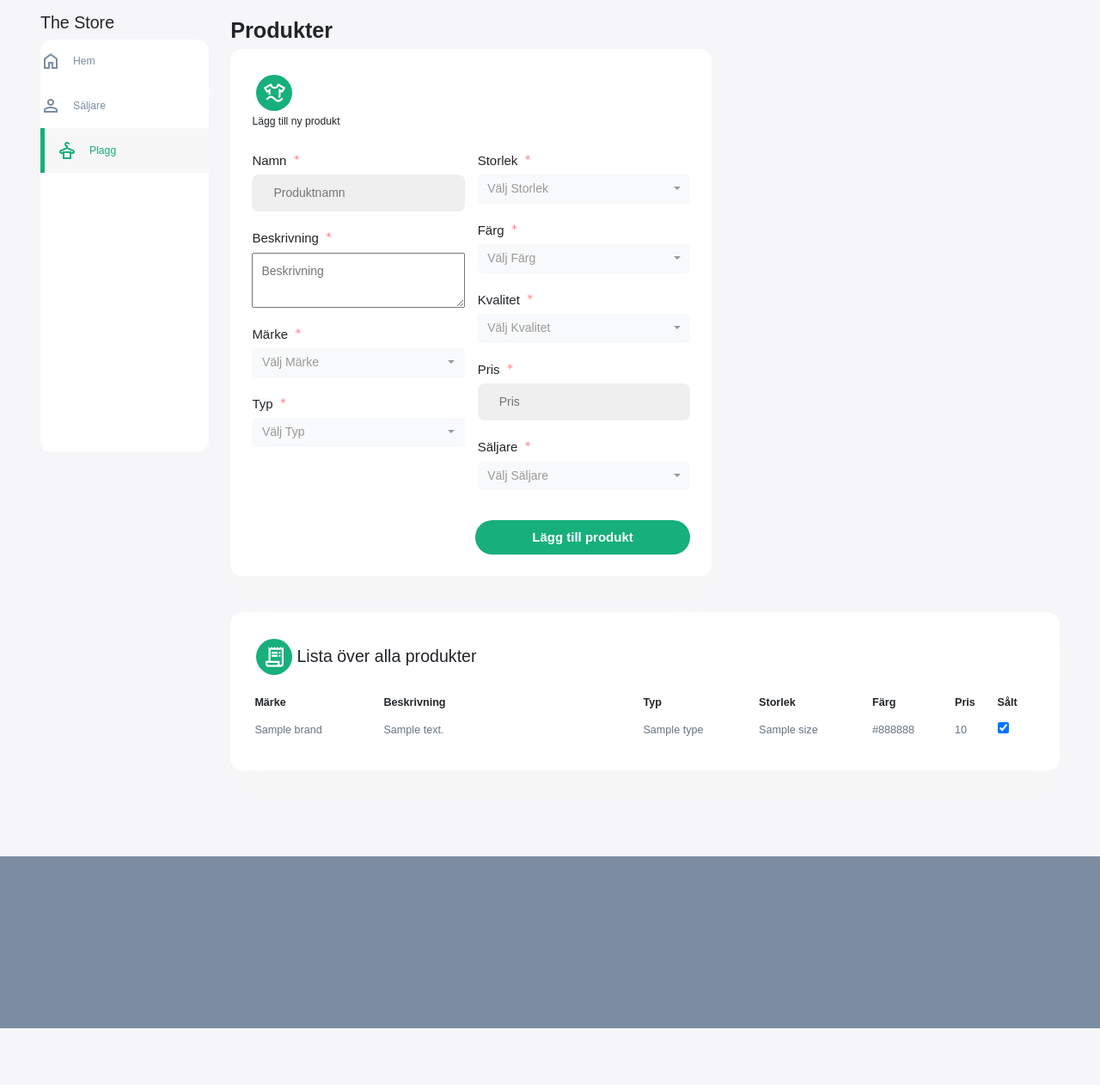
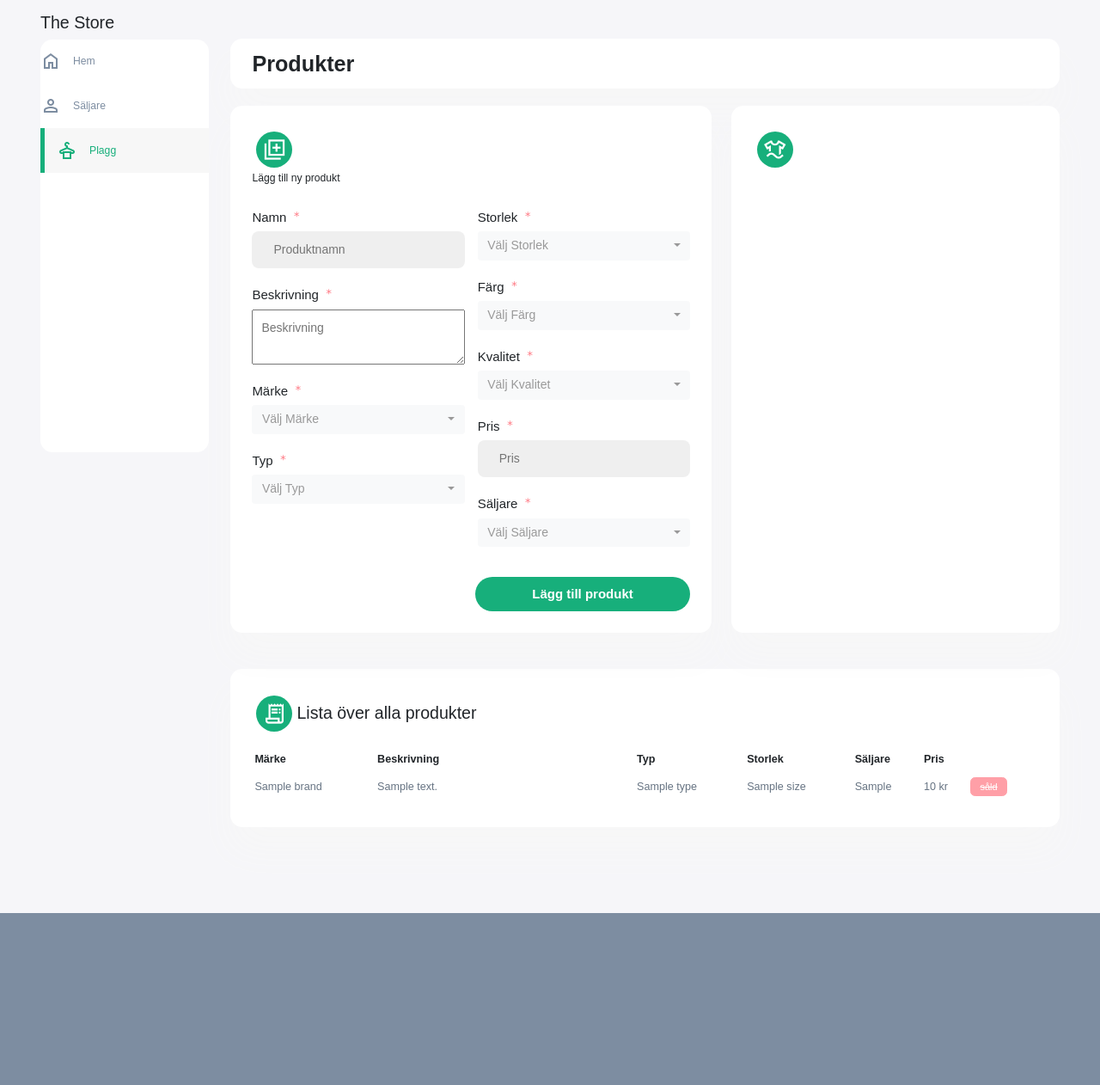
Before and after one commit to chrissilliw/TheStore, a PHP site: page /products.php in a window 1280 px wide. Shown: the whole page at 86% size. Before the commit the page ends 1196 px from the top, so only its background shows below. Run offline with PHP 8.4, Linux system fonts and the light colour scheme; tables that the repository leaves empty or names only in its code hold one stand-in row (values such as "Sample post").

Commit message:
sold function work

```diff
--- a/classes/product/product-model.php
+++ b/classes/product/product-model.php
@@ -22,6 +22,16 @@
         $sql = "INSERT INTO {$this->table} (prod_name, prod_description, type_id, brand_id, quality_id, size_id, color_id, seller_id, prod_price, is_sold) VALUES(?, ?, ?, ?, ?, ?, ?, ?, ?, ?)";
         $statement = $this->pdo->prepare($sql);
         $statement->execute([$name, $description, $type, $brand, $quality, $size, $color, $seller, $price, $is_sold]);
+    }
+
+
+    public function updateToSoldProduct(int $prod_id): void {
+        $sql =
+        "UPDATE products
+        SET is_sold = 1
+        WHERE prod_id = :prod_id";
+        $statement = $this->pdo->prepare($sql);
+        $statement->execute(['prod_id' => $prod_id]);
     }
 
     public function getAllTheProducts() {
--- a/classes/product/product-view.php
+++ b/classes/product/product-view.php
@@ -3,6 +3,10 @@
 require_once 'product.php';
 
 class ProductView {
+
+    public function renderSellButton(): void {
+
+    }
 
     public function renderProductForTable(ProductCollection $pc): void {
         echo "
@@ -13,25 +17,34 @@
                 <th style='width:300px'>Beskrivning</th>
                 <th>Typ</th>
                 <th>Storlek</th>
-                <th>Färg</th>
+                <th>Säljare</th>
                 <th>Pris</th>
-                <th>Sålt</th>
+
             </tr>
         </thead>
         <tbody>";
         foreach($pc->getAllProducts() as $product) {
             $checkedIfSold = $product->getIsSold();
-            // var_dump($checkedIfSold);
+
+            if(isset($_POST['sell-btn'])) {
+                echo "funka";
+            }
+
             echo "
             <tr>
                 <td>{$product->getBrand()}</td>
                 <td>{$product->getDescription()}</td>
                 <td>{$product->getType()}</td>
                 <td>{$product->getSize()}</td>
-                <td>{$product->getColor()}</td>
-                <td>{$product->getPrice()}</td>
-                <td>
-                    <input name='checkedIfSold' type='checkbox'";  if ($checkedIfSold == 1) echo " checked='checked'>
+                <td>{$product->getSeller()}</td>
+                <td>{$product->getPrice()} kr</td>
+
+                <td> ";
+                   echo
+                   "<form action='form-handlers/buy_product-form-handler.php' method='POST'>";
+                   echo $checkedIfSold == 1 ? '<input value="såld" type="submit" class="sell-btn is_sold-btn">' : '<input type="submit" name="sell-btn" value="sälja" class="sell-btn">';
+                   "</form>";
+                echo "
                 </td>
 
             </tr>
@@ -42,6 +55,15 @@
             </table>
             ";
     }
+}
 
-}
-//        <input name='checkedIfSold' type='checkbox'"; if ($checkedIfSold == 1) echo " checked='checked'/>
+
+// <td>";
+// echo $checkedIfSold == 1 ? 'Yes' : 'No';
+
+// echo "
+// </td>
+
+// <th>Sålt</th>
+//<?php echo $page == "products.php"? 'active' : ''
+// <input name='checkedIfSold' type='checkbox'";  if ($checkedIfSold == 1) echo " checked='checked'>
--- /dev/null
+++ b/js/app.js
@@ -0,0 +1,8 @@
+const sellBtn = document.querySelectorAll('.sell-btn');
+
+
+sellBtn.forEach( (sellButton) => {
+    sellButton.addEventListener('click', function(){
+        console.log("funka");
+    })
+});
--- a/partials/footer.php
+++ b/partials/footer.php
@@ -7,5 +7,6 @@
 <script src="https://cdn.jsdelivr.net/npm/bootstrap@4.1.3/dist/js/bootstrap.min.js" crossorigin="anonymous"></script>
 <script src="https://cdn.jsdelivr.net/npm/bootstrap-select@1.13.14/dist/js/bootstrap-select.min.js"></script>
 <script src="js/select.js"></script>
+<script src="js/app.js"></script>
 </body>
 </html>
--- a/partials/product-form.php
+++ b/partials/product-form.php
@@ -34,18 +34,18 @@
 <div class="inputs">
     <div class="input-section">
         <div class="input-wrapper">
-            <label for="name" class="input-label">Namn<pre> *</pre></label>
-            <input type="text" name="prod_name" id="prod_name" placeholder="Produktnamn">
+            <label for="prod_name" class="input-label">Namn<pre> *</pre></label>
+            <input class="input" type="text" name="prod_name" id="prod_name" placeholder="Produktnamn">
             <?php if(isset($name_error)) { ?>
                 <p><?php echo $name_error; ?></p>
             <?php } ?>
         </div>
         <div class="input-wrapper">
-            <label for="desc" class="input-label">Beskrivning<pre> *</pre></label>
+            <label for="prod_desc" class="input-label">Beskrivning<pre> *</pre></label>
             <textarea type="text" name="prod_desc" id="prod_desc" placeholder="Beskrivning"></textarea>
         </div>
         <div class="input-wrapper">
-            <label for="brand" class="input-label">Märke<pre> *</pre></label>
+            <label for="brand_id" class="input-label">Märke<pre> *</pre></label>
             <select name="brand_id" class="select-search" id="select_brand_id" data-live-search="true">
                 <option value="">Välj Märke</option>
                 <?php
@@ -58,7 +58,7 @@
             </select>
         </div>
         <div class="input-wrapper">
-            <label for="type" class="input-label">Typ<pre> *</pre></label>
+            <label for="type_id" class="input-label">Typ<pre> *</pre></label>
             <select name="type_id" class="select-search" id="type_id" data-live-search="true">
                 <option value="">Välj Typ</option>
                 <?php
@@ -73,7 +73,7 @@
     </div>
     <div class="input-section">
         <div class="input-wrapper">
-            <label for="size" class="input-label">Storlek<pre> *</pre></label>
+            <label for="size_id" class="input-label">Storlek<pre> *</pre></label>
             <select name="size_id" class="select-search" id="size_id" data-live-search="true">
                 <option value="">Välj Storlek</option>
                 <?php
@@ -86,7 +86,7 @@
             </select>
         </div>
         <div class="input-wrapper">
-            <label for="color" class="input-label">Färg<pre> *</pre></label>
+            <label for="color_id" class="input-label">Färg<pre> *</pre></label>
             <select name="color_id" class="select-search" id="color_id" data-live-search="true">
                 <option value="">Välj Färg</option>
                 <?php
@@ -99,7 +99,7 @@
             </select>
         </div>
         <div class="input-wrapper">
-            <label for="quality" class="input-label">Kvalitet<pre> *</pre></label>
+            <label for="quality_id" class="input-label">Kvalitet<pre> *</pre></label>
             <select name="quality_id" class="select-search" id="quality_id" data-live-search="true">
                 <option value="">Välj Kvalitet</option>
                 <?php
@@ -113,12 +113,12 @@
         </div>
 
         <div class="input-wrapper">
-            <label for="price" class="input-label">Pris<pre> *</pre></label>
-            <input type="text" name="prod_price" id="prod_price" placeholder="Pris">
+            <label for="prod_price" class="input-label">Pris<pre> *</pre></label>
+            <input class="input" type="text" name="prod_price" id="prod_price" placeholder="Pris">
         </div>
 
         <div class="input-wrapper">
-            <label for="seller" class="input-label">Säljare<pre> *</pre></label>
+            <label for="seller_id" class="input-label">Säljare<pre> *</pre></label>
             <select name="seller_id" class="select-search" id="seller_id" data-live-search="true">
                 <option value="">Välj Säljare</option>
                 <?php
--- a/partials/product-main.php
+++ b/partials/product-main.php
@@ -16,21 +16,35 @@
 
 
 <main>
-    <h1>Produkter</h1>
+    <section class="section-top">
+        <div class="white-card">
+            <h1>Produkter</h1>
+        </div>
+    </section>
 
     <section class="section-half flip">
         <div class="sales white-card">
-        <span class="material-symbols-sharp icon-span">laundry</span>
+            <span class="material-symbols-sharp icon-span">library_add</span>
 
-        <?php
-            include 'partials/product-form.php';
-        ?>
+            <?php
+                include 'partials/product-form.php';
+            ?>
+        </div>
+        <div class="garments white-card">
+            <span class="material-symbols-sharp icon-span">laundry</span>
+            <?php
+
+                if(isset($_GET['ID'])) {
+                    $id = (int)  filter_var($_GET['id'], FILTER_SANITIZE_NUMBER_INT);
+
+                   // $single_product = $ProductModel->
+                }
+
+            ?>
         </div>
     </section>
 
-    <section class="section-half">
 
-    </section>
 
     <section class="section-full">
         <div class="section-title-container">
--- a/partials/seller-form.php
+++ b/partials/seller-form.php
@@ -3,15 +3,15 @@
         <h3>Registera en ny användare</h3>
         <div class="input-wrapper">
             <label for="firstname" class="input-label">Förnamn<pre>*</pre> </label>
-            <input type="text" name="firstname" id="firstname" placeholder="Ditt förnamn">
+            <input class="input" type="text" name="firstname" id="firstname" placeholder="Ditt förnamn">
         </div>
         <div class="input-wrapper">
             <label for="lastname" class="input-label">Efternamn<pre>*</pre></label>
-            <input type="text" name="lastname" id="lastname" placeholder="Ditt efternamn">
+            <input class="input" type="text" name="lastname" id="lastname" placeholder="Ditt efternamn">
         </div>
         <div class="input-wrapper">
             <label for="email" class="input-label">Email-adress<pre>*</pre></label>
-            <input type="text" name="email" id="email" placeholder="Din e-postadress">
+            <input class="input" type="text" name="email" id="email" placeholder="Din e-postadress">
         </div>
         <button type="submit" class="submit-button">Lägg till användare</button>
     </form>
--- a/sellers.php
+++ b/sellers.php
@@ -8,8 +8,4 @@
     include 'partials/menu.php';
     include 'partials/seller-main.php';
 
-?>
-
-
-<?php
 include 'partials/footer.php';
--- a/style/forms.css
+++ b/style/forms.css
@@ -40,7 +40,7 @@
     margin: 0;
 }
 
-input {
+.input {
     padding: 10px 14px;
     font-size: 14px;
     background-color: var(--color-input-dark);
--- a/style/style.css
+++ b/style/style.css
@@ -247,6 +247,10 @@
     border: none;
 }
 
+tr {
+    width: 100%;
+}
+
 .more-info-btn {
     background-color: var(--color-white);
     color: var(--color-primary);
@@ -264,4 +268,32 @@
     transform: scale(2.2);
     text-decoration: none;
 }
+
+.sell-btn {
+    background-color: var(--color-primary);
+    color: var(--color-white);
+    padding: 2px 10px;
+    font-size: 11px;
+    border-radius: var(--border-radius-1);
+    border: 1px solid var(--color-primary);
+    cursor: pointer;
+    transform: scale(1);
+    transition: 300ms ease;
+}
+
+.sell-btn:hover {
+    transform: scale(1.2);
+}
+
+.is_sold-btn {
+    background-color: var(--color-danger);
+    border: 1px solid var(--color-danger);
+    text-decoration-line: line-through;
+    opacity: 0.7;
+    cursor: auto;
+}
+
+.is_sold-btn:hover {
+    transform: scale(1);
+}
 /**************************************************************************************/
```
Also changed, not shown: form-handlers/buy_product-form-handler.php (added, +27 -0 lines), partials/seller-main.php (+5 -5 lines).
